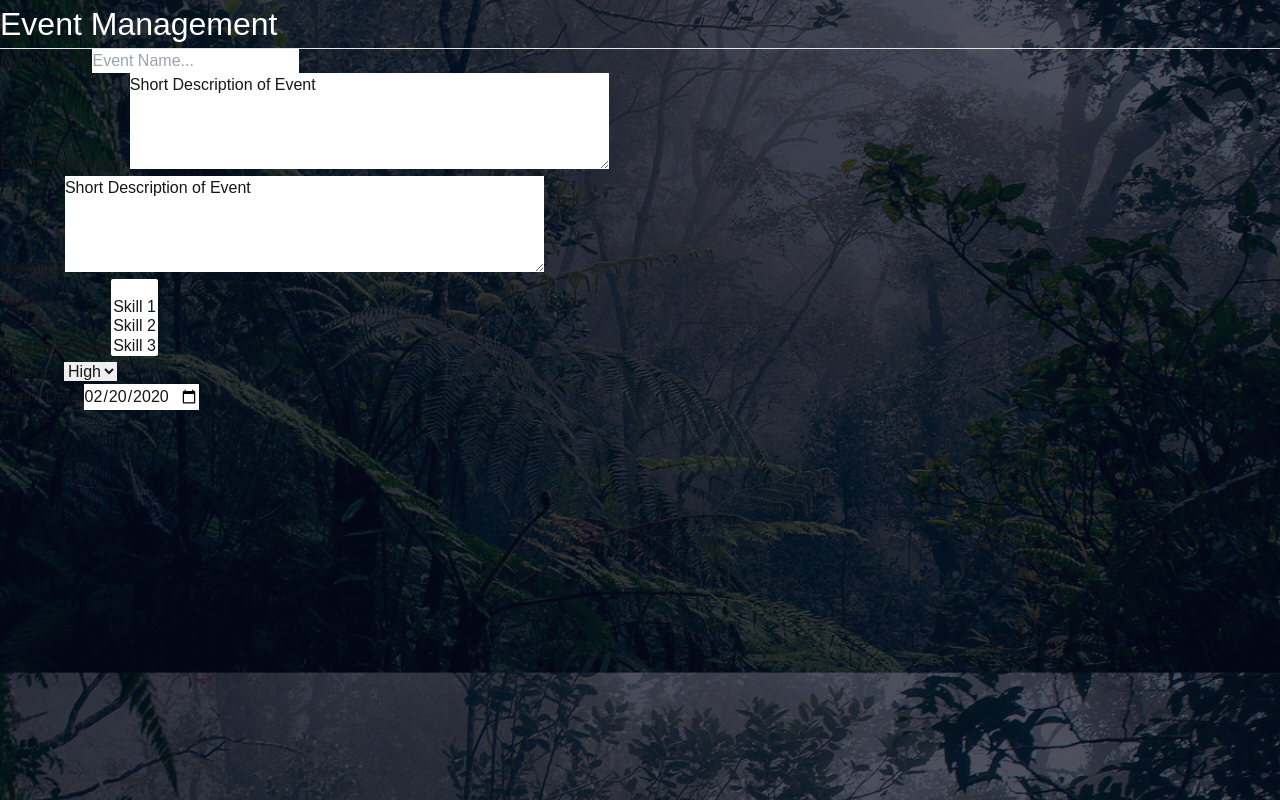
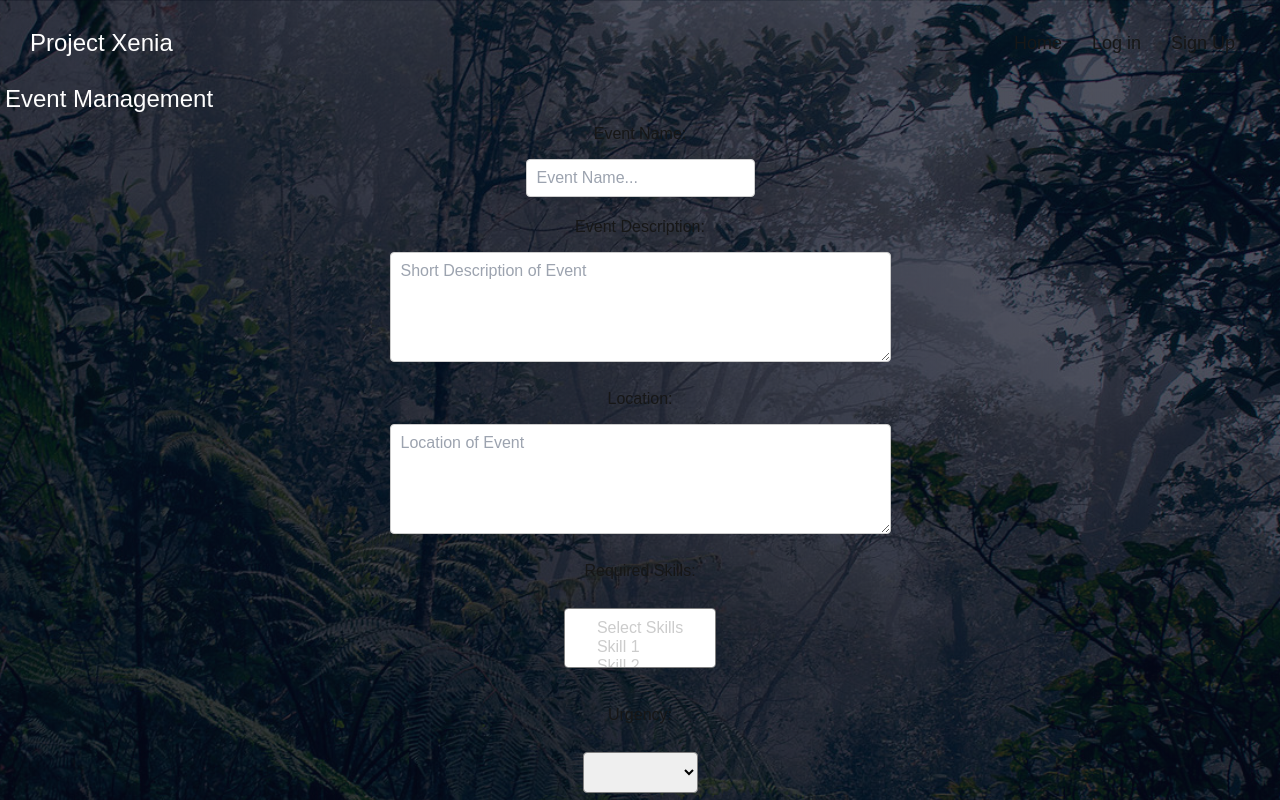
Before and after one commit to Sir-Erwin/project-xenia, a Next.js app: page /event_mgmt_form in a window 1280 px wide. Shown: the top 800 px of the page. Built offline with nearby package versions, Linux system fonts and the light colour scheme.

Commit message:
added some basic css styling- still need to refine more to match website theme

```diff
--- a/app/event_mgmt_form/event_mgmt_form.css
+++ b/app/event_mgmt_form/event_mgmt_form.css
@@ -4,7 +4,102 @@ body {
     background-position: center;  /* Centers the background image */
 }
 
-h1, p{
+h1{
     color: white;
     font-size: xx-large;
 }
+
+form {
+    display: flex;
+    flex-direction: column;
+    justify-content: center; /* Center content horizontally */
+    align-items: center; /* Center content vertically */
+    min-height: 100vh; /* Full height of the viewport */
+    margin: 0; /* Remove default margin */
+    background: transparent;
+}
+
+label {
+    display: grid;
+    justify-content: center;
+    margin-bottom: 5px;
+}
+
+::placeholder {
+    color: #ccc;
+}
+
+select, input, textarea{
+    color: black;
+    border: 1px solid gray;
+}
+
+input[type=text]{   /* formatting for textboxes */
+    width: 100%;
+    padding: 6px 10px;
+    margin: 8px 0;
+    display: inline-block;
+    border: 1px solid #ccc;
+    border-radius: 4px;
+    box-sizing: border-box;
+}
+
+textarea{   /* formatting for textareas */
+    width: 100%;
+    padding: 6px 10px;
+    margin: 8px 0;
+    display: inline-block;
+    border: 1px solid #ccc;
+    border-radius: 4px;
+    box-sizing: border-box;
+}
+
+input[type=date]:invalid::-webkit-datetime-edit {
+    color: #999;
+
+}
+input[type=date]{
+    display: block;
+    margin-left: auto;
+    margin-right: auto;
+    padding: 6px 10px;
+    margin: 0px 0;
+    display: inline-block;
+    border: 1px solid #ccc;
+    border-radius: 4px;
+    box-sizing: boder-box;
+}
+
+select{
+    display: flex;
+    justify-content: center;
+    padding: 10px 30px;
+    margin: 25px 0px;
+    border: content;
+    border-radius: 4px;
+}
+
+input[type=submit] {
+    width: 100%;
+    background-color: #ffffff;
+    color: rgb(0, 0, 0);
+    padding: 10px 30px;
+    margin: 25px 0px;
+    border: content;
+    border-radius: 4px;
+    cursor: pointer;
+    display: block;
+    margin-left: auto;
+    margin-right: auto;
+}
+input[type=submit]:hover{
+    background-color: #000000;
+    color: white;
+    transition: background-color 100ms ease-out 100ms;
+    transition: color 50ms ease out 100ms;
+}
+
+div{
+    border-radius: 5px;
+    padding: 5px;
+}
--- a/app/event_mgmt_form/page.jsx
+++ b/app/event_mgmt_form/page.jsx
@@ -1,12 +1,14 @@
 // import Image from "next/image";
 import './event_mgmt_form.css';
+import NavBar from "../navbar";
 
 const eventMgmtForm = () => {
     return (
         <div id = 'eventMgmt'>
+            <NavBar/>
+
             <h1>Event Management</h1>
-            <hr/>
-            <form id = 'event_form'>
+            <form id = 'event_form' action="Submit" method="post">
 
                 <div className="inputbox"> {/* Textbox for event name with max length of 100 characters */}
                     <label for='eventNameInput'>Event Name:</label>
@@ -16,32 +18,36 @@ const eventMgmtForm = () => {
 
                 <div className="inputbox"> {/* Textarea for event desc */}
                     <label for='eventDescrip'>Event Description:</label>
-                    <textarea id="eventDescrip" name='eventDescrip' rows="4" cols='50' required>
-                        Short Description of Event
+                    <textarea id="eventDescrip" name='eventDescrip' rows="4" cols='50'
+                        placeholder='Short Description of Event' required>
+
                     </textarea>
                 </div>
 
                 <div className="inputbox"> {/* Textarea for event location */}
                     <label for='eventLoc'>Location:</label>
-                    <textarea id="eventLoc" name='eventLoc' rows="4" cols='50' required>
-                        Short Description of Event
+                    <textarea id="eventLoc" name='eventLoc' rows="4" cols='50'
+                        placeholder='Location of Event' required>
+
                     </textarea>
                 </div>
 
                 <div className='inputbox'> {/* Dropdown menu for multiple skills */}
                     <label for="reqSkills">Required Skills:</label>
-                    <select data-placeholder='Select' name="reqSkills" id="reqSkills" multiple class="chosen-select" required>
-                        <option value=""></option>
-                        <option value="sk1">Skill 1</option>
-                        <option value="sk2">Skill 2</option>
-                        <option value="sk3">Skill 3</option>
-                        <option value="sk4">Skill 4</option>
+                    <select size = '2' data-placeholder='Select' name="reqSkills" id="reqSkills"
+                        multiple class="chosen-select" style={{color:'#ccc'}} required>
+                            <option value='null'>Select Skills</option>
+                            <option value="sk1">Skill 1</option>
+                            <option value="sk2">Skill 2</option>
+                            <option value="sk3">Skill 3</option>
+                            <option value="sk4">Skill 4</option>
                     </select>
                 </div>
 
                 <div className='inputbox'> {/* Dropdown menu for single selection of urgency */}
                     <label for="urg">Urgency:</label>
-                    <select name="urg" id="urg" required>
+                    <select name="urg" id="urg" style={{color:'#000'}} required>
+                        <option value="null"></option>
                         <option value="high">High</option>
                         <option value="med">Med</option>
                         <option value="low">Low</option>
@@ -50,7 +56,12 @@ const eventMgmtForm = () => {
 
                 <div> {/* Calendar date picker */}
                     <label for="eventDate">Event Date:</label>
-                    <input type="date" id="eventDate" name="eventDate" value="2020-02-20" min="2024-01-01" max="2026-12-31" />
+                    <input type="date" id="eventDate" name="eventDate"
+                        min="2024-01-01" max="2026-12-31" required/>
+                </div>
+
+                <div>
+                    <input type='submit' value='Submit'/>
                 </div>
             </form>
         </div>
--- /dev/null
+++ b/app/navbar.css
@@ -0,0 +1,46 @@
+/* CSS */
+header {
+  width: 100%;
+  padding: 10px 20px;
+  margin: 0 auto 0 auto;
+  height: auto;
+}
+
+nav {
+  display: flex;
+  justify-content: space-between;
+  align-items: center;
+  height: 56px;
+}
+
+#main-logo {
+  display: flex;
+  align-items: center;
+  width: 100%;
+}
+
+h1 {
+  margin: 0;
+  font-size: 24px;
+  font-family: Arial, sans-serif;
+}
+
+#categories {
+  list-style-type: none;
+  display: flex;
+  margin: auto 0 auto auto;
+  padding: 0;
+}
+
+#categories li {
+  margin: 0 15px;
+}
+
+#categories li a {
+  text-decoration: none;
+  font-size: 18px;
+}
+
+#categories li a:hover {
+  text-decoration: underline;
+}
--- /dev/null
+++ b/app/navbar.tsx
@@ -0,0 +1,20 @@
+import './navbar.css'
+
+export default function NavBar(){
+    return(
+        <header>
+        <nav>
+          <div id="main-logo">
+
+            <h1>Project Xenia</h1>
+
+            <ul id="categories">
+              <li><a href="home.html">Home</a></li>
+              <li><a href="login.html">Log in</a></li>
+              <li><a href="entry.html">Sign Up</a></li>
+            </ul>
+          </div>
+        </nav>
+      </header>
+    );
+}
```
